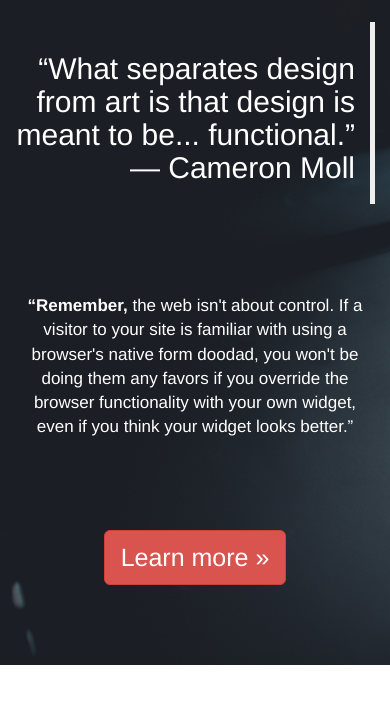
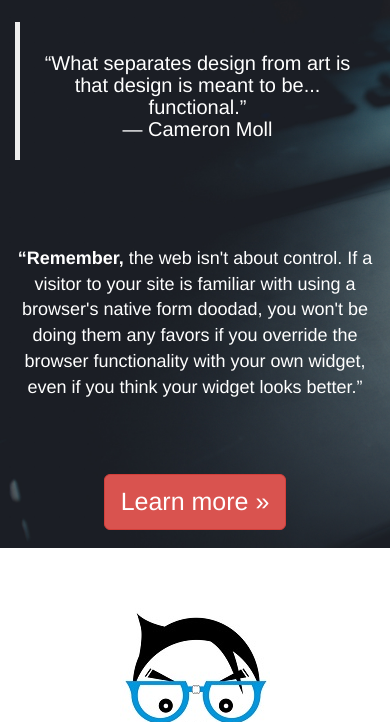
Before and after one commit to vivek09jais/template, a plain HTML site: page index.html in a window 390 px wide. Shown: the part 58-780 px from the top of the page. Drawn offline with nearby package versions, Linux system fonts and the light colour scheme.

Commit message:
optimized 1

```diff
--- a/css/style.css
+++ b/css/style.css
@@ -63,28 +63,42 @@
 }
 
 @media (max-width:769px) {
-  .jumbotron h1 {
-    font-size: 41px;
+  .jumbotron h2 {
+    font-size: 20px;
   }
+  .jumbotron p{
+       font-size: 20px;
+       margin-bottom: -12px;
+    }
   .btn-lg {
-    font-size: 45px;
+    font-size: 38px;
   }
   .img-circle{
     margin-left: 41px !important;
   }
 }
 @media (max-width:425px){
-.jumbotron h1{
-  font-size: 21px;
+.jumbotron h2{
+  font-size: 20px;
   }
 .jumbotron p{
-     font-size: 17px;
+     font-size: 18px;
+     margin-top: 86px;
   }
 .btn-lg{
    font-size: 25px;
   }
   .contactUs h1{
     font-size: 40px !important;
+  }
+}
+@media (max-width:375px){
+  .jumbotron h2{
+    font-size: 20px;
+  }
+  .jumbotron p{
+    font-size: 13px;
+    margin-top: 95px;
   }
 }
 .caption{
--- a/index.html
+++ b/index.html
@@ -41,7 +41,7 @@
   <!-- Main jumbotron for a primary marketing message or call to action -->
   <div class="jumbotron">
     <div class="container">
-      <blockquote class="blockquote-reverse">
+      <blockquote class="blockquote">
       <h2>“What separates design from art is that design is meant to be... functional.”<br> ― Cameron Moll</h2>
     </blockquote>
       <p><strong>“Remember,</strong> the web isn't about control. If a visitor to your site is familiar with using a browser's native form doodad, you won't be doing them any favors if you override the browser functionality with your own widget, even if you think your widget looks better.”</p>
```
